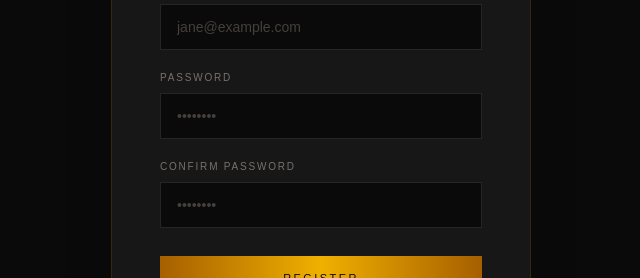
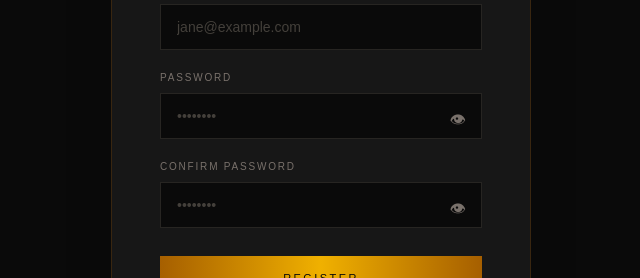
Before and after one commit to hrishikesh-gif/resumeFrontend, a Next.js app: page /register in a window 1280 px wide. Shown: the part 329-607 px from the top of the page, without its empty margins (319-959 px from the left). Built offline with nearby package versions, Linux system fonts and the light colour scheme; no server answers.

Commit message:
added eye toogle in login and regitration

```diff
--- a/next.config.mjs
+++ b/next.config.mjs
@@ -1,6 +1,6 @@
 /** @type {import('next').NextConfig} */
 const nextConfig = {
-  /* config options here */
+  allowedDevOrigins: ["http://10.10.7.81:3000"],
 };
 
 export default nextConfig;
--- a/src/app/login/page.jsx
+++ b/src/app/login/page.jsx
@@ -6,11 +6,11 @@ export default function LoginPage() {
   const [email, setEmail] = useState("");
   const [password, setPassword] = useState("");
   const [loading, setLoading] = useState(false);
+  const [showPassword, setShowPassword] = useState(false); // ✅ added
 
  const handleLogin = async (e) => {
   e.preventDefault();
 
-  // ✅ Prevent empty submission
   if (!email || !password) {
     alert("Please fill all fields ❌");
     return;
@@ -25,7 +25,7 @@ export default function LoginPage() {
 
     const res = await api.post(
       "/auth/login",
-      formData.toString(), // ✅ IMPORTANT FIX
+      formData.toString(),
       {
         headers: {
           "Content-Type": "application/x-www-form-urlencoded",
@@ -51,17 +51,14 @@ export default function LoginPage() {
         onSubmit={handleLogin}
         className="relative w-[420px] bg-neutral-900 border border-yellow-800/30 px-12 py-12 shadow-2xl"
       >
-        {/* ADDED: eyebrow label */}
         <p className="text-[10px] tracking-[0.25em] uppercase text-yellow-600 mb-2">
           Welcome Back
         </p>
 
-        {/* ADDED: serif heading — replaced original h2 styling */}
         <h2 className="text-3xl font-serif font-bold text-stone-100 mb-8">
           Sign In
         </h2>
 
-        {/* ADDED: label wrapper around original email input */}
         <div className="mb-5 group">
           <label className="block text-[10px] tracking-[0.18em] uppercase text-stone-500 mb-2 group-focus-within:text-yellow-600 transition-colors">
             Email Address
@@ -75,26 +72,30 @@ export default function LoginPage() {
           />
         </div>
 
-        {/* ADDED: label wrapper around original password input */}
-        <div className="mb-1 group">
+        {/* ✅ Password with eye toggle */}
+        <div className="mb-6 group relative">
           <label className="block text-[10px] tracking-[0.18em] uppercase text-stone-500 mb-2 group-focus-within:text-yellow-600 transition-colors">
             Password
           </label>
+
           <input
-            type="password"
+            type={showPassword ? "text" : "password"}
             placeholder="••••••••"
-            className="w-full bg-neutral-950 border border-stone-700/50 text-stone-100 text-sm font-light placeholder-stone-700 px-4 py-3 outline-none focus:border-yellow-700/60 focus:ring-1 focus:ring-yellow-700/20 transition-all"
+            className="w-full bg-neutral-950 border border-stone-700/50 text-stone-100 text-sm font-light placeholder-stone-700 px-4 py-3 pr-10 outline-none focus:border-yellow-700/60 focus:ring-1 focus:ring-yellow-700/20 transition-all"
             value={password}
             onChange={(e) => setPassword(e.target.value)}
           />
+
+          <button
+            type="button"
+            onClick={() => setShowPassword(!showPassword)}
+            className="absolute right-4 top-[38px] text-stone-500 hover:text-yellow-600 transition-colors"
+          >
+            {showPassword ? "🙈" : "👁"}
+          </button>
         </div>
 
-        {/* ADDED: forgot password link */}
-        <div className="flex justify-end mb-6">
-          <a href="/forgot-password" className="text-[11px] text-yellow-700/60 hover:text-yellow-600 transition-colors">
-            Forgot password?
-          </a>
-        </div>
+        {/* ❌ Forgot password removed */}
 
         <button
           type="submit"
@@ -104,7 +105,6 @@ export default function LoginPage() {
           {loading ? "Signing In..." : "Login"}
         </button>
 
-        {/* ADDED: register redirect */}
         <p className="mt-6 text-center text-xs text-stone-600">
           Don&apos;t have an account?{" "}
           <a href="/register" className="text-yellow-600 hover:opacity-70 transition-opacity font-medium">
--- a/src/app/register/page.jsx
+++ b/src/app/register/page.jsx
@@ -11,6 +11,8 @@ export default function RegisterPage() {
   });
 
   const [loading, setLoading] = useState(false);
+  const [showPassword, setShowPassword] = useState(false); // ✅ added
+  const [showConfirmPassword, setShowConfirmPassword] = useState(false); // ✅ added
 
   const handleChange = (e) => {
     setFormData({
@@ -48,38 +50,93 @@ export default function RegisterPage() {
         onSubmit={handleRegister}
         className="relative w-[420px] bg-neutral-900 border border-yellow-800/30 px-12 py-12 shadow-2xl"
       >
-        {/* ADDED: eyebrow label */}
         <p className="text-[10px] tracking-[0.25em] uppercase text-yellow-600 mb-2">
           Get Started
         </p>
 
-        {/* ADDED: serif heading — replaced original h2 styling */}
         <h2 className="text-3xl font-serif font-bold text-stone-100 mb-8">
           Create Account
         </h2>
 
-        {/* ADDED: label + input wrappers around original inputs */}
-        {[
-          { label: "Full Name",        name: "name",             type: "text",     placeholder: "Jane Doe"           },
-          { label: "Email Address",    name: "email",            type: "email",    placeholder: "jane@example.com"   },
-          { label: "Password",         name: "password",         type: "password", placeholder: "••••••••"           },
-          { label: "Confirm Password", name: "confirm_password", type: "password", placeholder: "••••••••"           },
-        ].map(({ label, name, type, placeholder }) => (
-          <div key={name} className="mb-5 group">
+        {/* Full Name */}
+        <div className="mb-5 group">
           <label className="block text-[10px] tracking-[0.18em] uppercase text-stone-500 mb-2 group-focus-within:text-yellow-600 transition-colors">
-              {label}
+            Full Name
           </label>
           <input
-              type={type}
-              name={name}
-              placeholder={placeholder}
+            type="text"
+            name="name"
+            placeholder="Jane Doe"
             className="w-full bg-neutral-950 border border-stone-700/50 text-stone-100 text-sm font-light placeholder-stone-700 px-4 py-3 outline-none focus:border-yellow-700/60 focus:ring-1 focus:ring-yellow-700/20 transition-all"
-              value={formData[name]}
+            value={formData.name}
             onChange={handleChange}
             required
           />
         </div>
-        ))}
+
+        {/* Email */}
+        <div className="mb-5 group">
+          <label className="block text-[10px] tracking-[0.18em] uppercase text-stone-500 mb-2 group-focus-within:text-yellow-600 transition-colors">
+            Email Address
+          </label>
+          <input
+            type="email"
+            name="email"
+            placeholder="jane@example.com"
+            className="w-full bg-neutral-950 border border-stone-700/50 text-stone-100 text-sm font-light placeholder-stone-700 px-4 py-3 outline-none focus:border-yellow-700/60 focus:ring-1 focus:ring-yellow-700/20 transition-all"
+            value={formData.email}
+            onChange={handleChange}
+            required
+          />
+        </div>
+
+        {/* Password with eye */}
+        <div className="mb-5 group relative">
+          <label className="block text-[10px] tracking-[0.18em] uppercase text-stone-500 mb-2 group-focus-within:text-yellow-600 transition-colors">
+            Password
+          </label>
+          <input
+            type={showPassword ? "text" : "password"}
+            name="password"
+            placeholder="••••••••"
+            className="w-full bg-neutral-950 border border-stone-700/50 text-stone-100 text-sm font-light placeholder-stone-700 px-4 py-3 pr-10 outline-none focus:border-yellow-700/60 focus:ring-1 focus:ring-yellow-700/20 transition-all"
+            value={formData.password}
+            onChange={handleChange}
+            required
+          />
+          <button
+            type="button"
+            onClick={() => setShowPassword(!showPassword)}
+            className="absolute right-4 top-[38px] text-stone-500 hover:text-yellow-600 transition-colors"
+          >
+            {showPassword ? "🙈" : "👁"}
+          </button>
+        </div>
+
+        {/* Confirm Password with eye */}
+        <div className="mb-5 group relative">
+          <label className="block text-[10px] tracking-[0.18em] uppercase text-stone-500 mb-2 group-focus-within:text-yellow-600 transition-colors">
+            Confirm Password
+          </label>
+          <input
+            type={showConfirmPassword ? "text" : "password"}
+            name="confirm_password"
+            placeholder="••••••••"
+            className="w-full bg-neutral-950 border border-stone-700/50 text-stone-100 text-sm font-light placeholder-stone-700 px-4 py-3 pr-10 outline-none focus:border-yellow-700/60 focus:ring-1 focus:ring-yellow-700/20 transition-all"
+            value={formData.confirm_password}
+            onChange={handleChange}
+            required
+          />
+          <button
+            type="button"
+            onClick={() =>
+              setShowConfirmPassword(!showConfirmPassword)
+            }
+            className="absolute right-4 top-[38px] text-stone-500 hover:text-yellow-600 transition-colors"
+          >
+            {showConfirmPassword ? "🙈" : "👁"}
+          </button>
+        </div>
 
         <button
           type="submit"
@@ -89,7 +146,6 @@ export default function RegisterPage() {
           {loading ? "Creating Account..." : "Register"}
         </button>
 
-        {/* ADDED: login redirect */}
         <p className="mt-6 text-center text-xs text-stone-600">
           Already have an account?{" "}
           <a href="/login" className="text-yellow-600 hover:opacity-70 transition-opacity font-medium">
```
Lines whose indentation alone changed are shown as unchanged.
